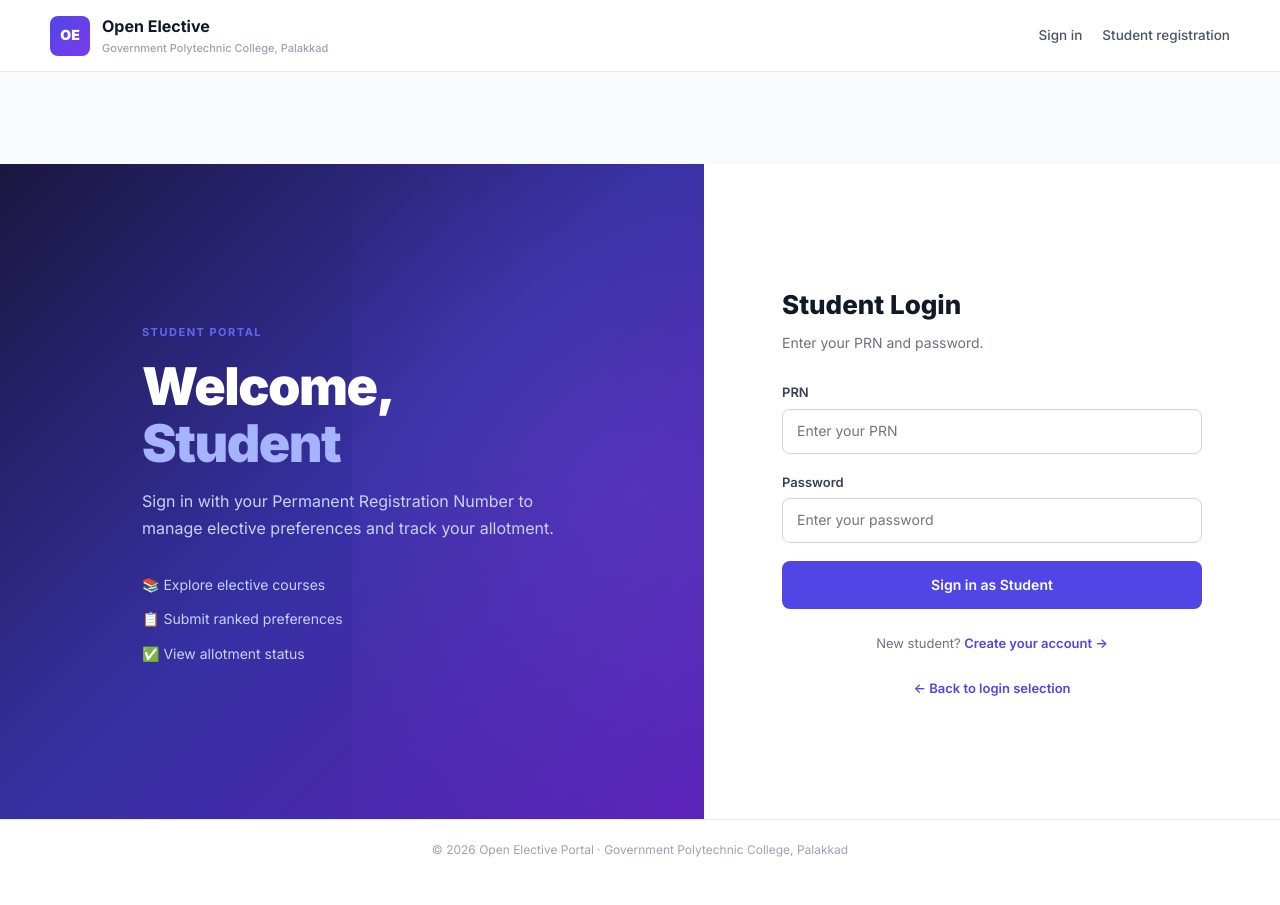
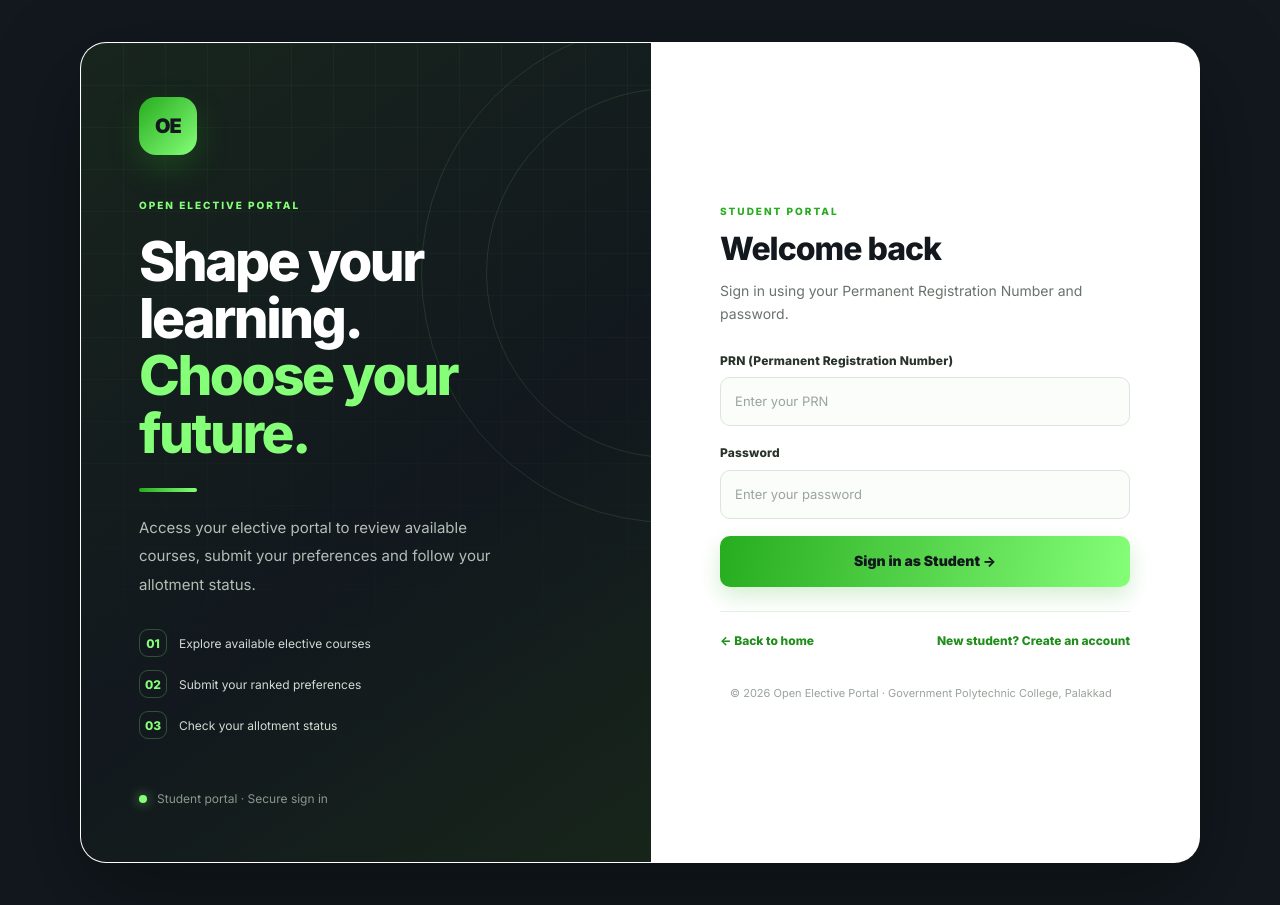
Before and after one commit to NITHIN9526/open-elective-allocator, a Node server app: page /student/login in a window 1280 px wide. Before the commit the page ends 857 px from the top, so only its background shows below. Run offline with Node 20, Linux system fonts and the light colour scheme.

Commit message:
Redesign student login to match green charcoal auth theme

```diff
--- a/views/student-login.ejs
+++ b/views/student-login.ejs
@@ -1,21 +1,47 @@
 <%- include("partials/header", { title }) %>
 </main>
-<div class="auth-layout role-auth-layout">
-  <div class="auth-hero"><div class="auth-hero-content">
-    <span class="eyebrow">STUDENT PORTAL</span><h1>Welcome,<br><em>Student</em></h1>
-    <p>Sign in with your Permanent Registration Number to manage elective preferences and track your allotment.</p>
-    <div class="auth-features"><div class="auth-feature">📚 Explore elective courses</div><div class="auth-feature">📋 Submit ranked preferences</div><div class="auth-feature">✅ View allotment status</div></div>
-  </div></div>
-  <div class="auth-panel-wrap"><div class="auth-card">
-    <h2>Student Login</h2><p class="muted text-sm">Enter your PRN and password.</p>
-    <% if (error) { %><div class="alert error"><%= error %></div><% } %>
-    <form method="post" action="/student/login" class="form-stack">
-      <input type="hidden" name="_csrf" value="<%= csrfToken %>">
-      <div class="form-group"><label class="form-label" for="student-prn">PRN</label><input id="student-prn" class="form-control" name="prn" autocomplete="username" required placeholder="Enter your PRN"></div>
-      <div class="form-group"><label class="form-label" for="student-password">Password</label><input id="student-password" class="form-control" type="password" name="password" autocomplete="current-password" required placeholder="Enter your password"></div>
-      <button class="btn btn-primary btn-full btn-lg" type="submit">Sign in as Student</button>
-    </form>
-    <div class="auth-bottom">New student? <a href="/register">Create your account →</a></div><div class="auth-bottom"><a href="/login">← Back to login selection</a></div>
-  </div></div>
+<div class="oe-auth-page oe-form-page">
+  <main class="oe-auth-shell">
+    <section class="oe-brand-side">
+      <div class="oe-brand-mark"><span>OE</span></div>
+      <div class="oe-brand-copy oe-form-brand-copy">
+        <p class="oe-eyebrow">OPEN ELECTIVE PORTAL</p>
+        <h1>Shape your learning.<br><span>Choose your future.</span></h1>
+        <div class="oe-brand-rule"></div>
+        <p class="oe-brand-description">Access your elective portal to review available courses, submit your preferences and follow your allotment status.</p>
+        <div class="oe-form-side-list">
+          <div class="oe-form-side-item"><span>01</span> Explore available elective courses</div>
+          <div class="oe-form-side-item"><span>02</span> Submit your ranked preferences</div>
+          <div class="oe-form-side-item"><span>03</span> Check your allotment status</div>
+        </div>
+      </div>
+      <div class="oe-brand-bottom"><span class="oe-status-dot"></span> Student portal · Secure sign in</div>
+      <i class="oe-decor oe-decor-one"></i><i class="oe-decor oe-decor-two"></i>
+    </section>
+    <section class="oe-login-side">
+      <div class="oe-login-content">
+        <p class="oe-login-kicker oe-form-login-kicker">STUDENT PORTAL</p>
+        <h2>Welcome back</h2>
+        <p class="oe-login-subtitle">Sign in using your Permanent Registration Number and password.</p>
+        <% if (error) { %><div class="oe-form-alert" role="alert"><%= error %></div><% } %>
+        <form method="post" action="/student/login" class="oe-form-stack">
+          <input type="hidden" name="_csrf" value="<%= csrfToken %>">
+          <div class="oe-form-group">
+            <label for="student-prn">PRN (Permanent Registration Number)</label>
+            <input id="student-prn" class="oe-form-control" name="prn" autocomplete="username" required placeholder="Enter your PRN">
+          </div>
+          <div class="oe-form-group">
+            <label for="student-password">Password</label>
+            <input id="student-password" class="oe-form-control" type="password" name="password" autocomplete="current-password" required placeholder="Enter your password">
+          </div>
+          <button class="oe-form-submit" type="submit">Sign in as Student <span aria-hidden="true">→</span></button>
+        </form>
+        <div class="oe-form-links"><a href="/login">← Back to home</a><a href="/register">New student? Create an account</a></div>
+      </div>
+      <div class="oe-login-footer">© <%= new Date().getFullYear() %> Open Elective Portal · Government Polytechnic College, Palakkad</div>
+    </section>
+  </main>
 </div>
-<footer class="footer">© <%= new Date().getFullYear() %> Open Elective Portal · Government Polytechnic College, Palakkad</footer><script src="/app.js"></script></body></html>
+<script src="/app.js"></script>
+</body>
+</html>
```
